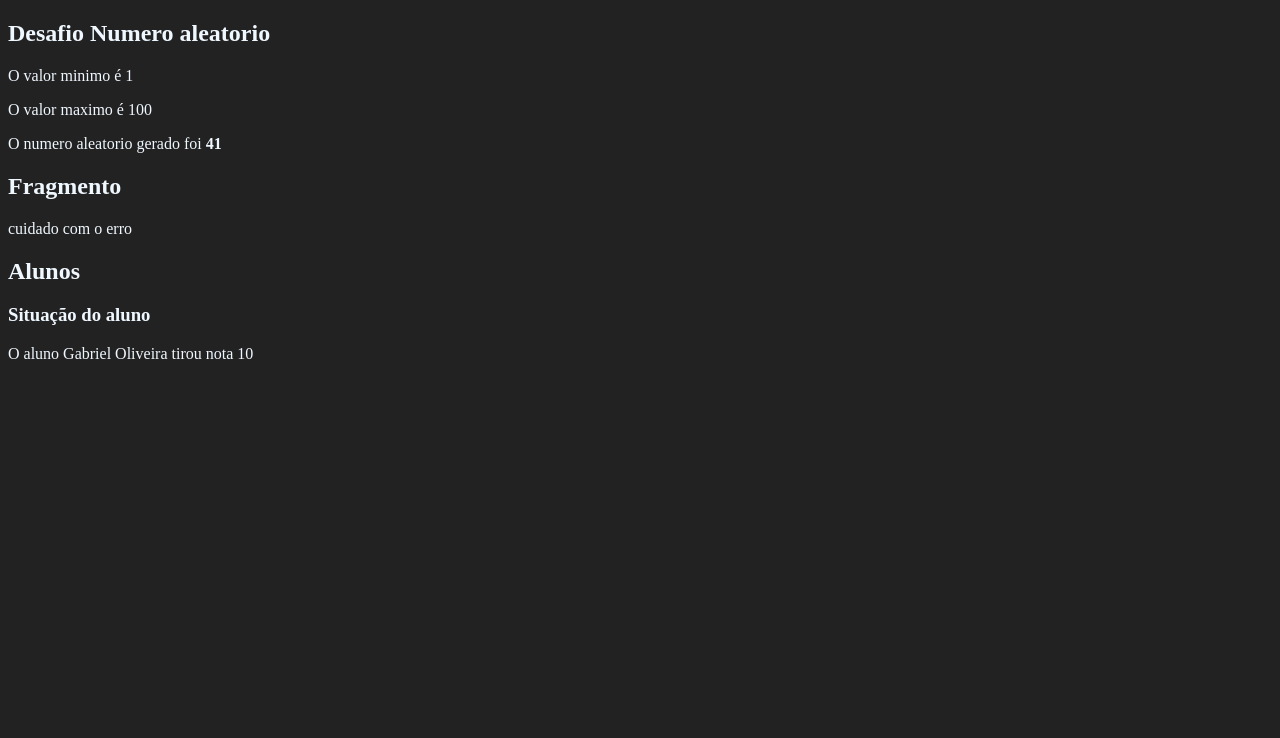
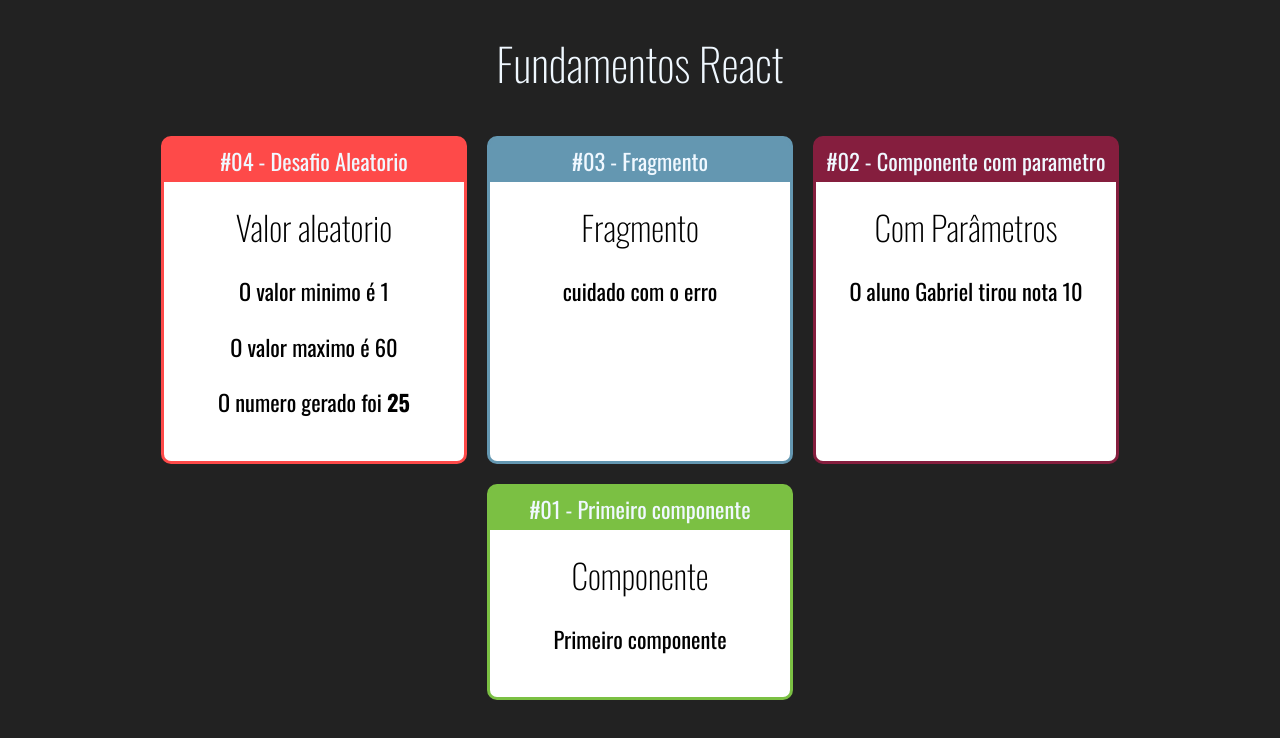
Before and after one commit to prgoliveira/React-COD3R, a React (Create React App) app in the folder fundamentos-react/: page / in a window 1280 px wide. Shown: the top 738 px of the page. Built offline with nearby package versions, Linux system fonts and the light colour scheme.

Commit message:
Aplicando melhorias no estilo utilizando cards e flex-box

```diff
--- a/fundamentos-react/public/index.html
+++ b/fundamentos-react/public/index.html
@@ -13,6 +13,7 @@
     <link rel="apple-touch-icon" href="%PUBLIC_URL%/logo192.png" />
 
     <link rel="manifest" href="%PUBLIC_URL%/manifest.json" />
+    <link href="https://fonts.googleapis.com/css2?family=Oswald:wght@200;300;400;500;600;700&display=swap" rel="stylesheet">
 
     <title>React App</title>
   </head>
--- /dev/null
+++ b/fundamentos-react/src/App.css
@@ -0,0 +1,5 @@
+.App .Cards{
+    display: flex;
+    justify-content: center;
+    flex-wrap: wrap;
+}
--- a/fundamentos-react/src/App.jsx
+++ b/fundamentos-react/src/App.jsx
@@ -1,24 +1,45 @@
 import React from 'react'
 
+import './App.css'
+
+import Card from './components/layout/Card'
+import Aleatorio from './components/basic/Aleatorio'
+import Fragmento from './components/basic/Fragmento'
+import ComParametro from './components/basic/ComParametro'
 import Primeiro from './components/basic/Primeiro'
-import ComParametro from './components/basic/ComParametro'
-import Fragmento from './components/basic/Fragmento'
-import Aleatorio from './components/basic/Aleatorio'
 
 
 export default _ => {
+
     return (
-        <div id="app">
-            <Aleatorio
-                min={100}
-                max={1}
-            />
-            <Fragmento />
-            <Primeiro></Primeiro>
-            <ComParametro
-                aluno="Gabriel Oliveira"
-                nota='10'
-            />
+
+        <div className="App">
+
+            <h1>Fundamentos React</h1>
+
+            <div className="Cards" >
+
+                <Card titulo="#04 - Desafio Aleatorio" color="#fe4a49" >
+                    <Aleatorio min={1} max={60} />
+                </Card>
+
+                <Card titulo="#03 - Fragmento" color="#6497b1" >
+                    <Fragmento />
+                </Card>
+
+                <Card titulo="#02 - Componente com parametro" color="#851e3e" >
+                    <ComParametro
+                        aluno="Gabriel"
+                        nota='10'
+                    />
+                </Card>
+
+                <Card titulo="#01 - Primeiro componente" color="#7bc043" >
+                    <Primeiro></Primeiro>
+                </Card>
+
+            </div>
+
         </div>
     )
 }
--- a/fundamentos-react/src/components/basic/Aleatorio.jsx
+++ b/fundamentos-react/src/components/basic/Aleatorio.jsx
@@ -1,19 +1,19 @@
 import React from 'react'
 
-export default (props) => {
+export default props => {
 
-    let { min, max} = props
+    let { min, max } = props
 
-    if(min>max) [min, max] = [max, min]
+    if (min > max) [min, max] = [max, min]
 
     const aleatorio = parseInt((Math.random() * (max - min + 1)) + min)
 
     return (
         <React.Fragment>
-            <h2>Desafio Numero aleatorio</h2>
+            <h2>Valor aleatorio</h2>
             <p>O valor minimo é {min}</p>
             <p>O valor maximo é {max}</p>
-            <p>O numero aleatorio gerado foi <b>{aleatorio}</b></p>
+            <p>O numero gerado foi <b>{aleatorio}</b></p>
         </React.Fragment>
     )
 }
--- a/fundamentos-react/src/components/basic/ComParametro.jsx
+++ b/fundamentos-react/src/components/basic/ComParametro.jsx
@@ -1,9 +1,12 @@
 import React from 'react'
+
 export default function ComParametro(props) {
-    const aluno = props.aluno
-    const nota = props.nota
+
+    const { aluno, nota } = props
+
     return (
         <div>
+            <h2>Com Parâmetros</h2>
             <p>O aluno {aluno} tirou nota {nota}</p>
         </div>
     )
--- a/fundamentos-react/src/components/basic/Fragmento.jsx
+++ b/fundamentos-react/src/components/basic/Fragmento.jsx
@@ -1,11 +1,15 @@
 import React from 'react'
 
-export default function Fragmento(props) {
+export default _ => {
+
     const Fragmento = React.Fragment
+
     return (
+
         <Fragmento>
             <h2>Fragmento</h2>
             <p>cuidado com o erro</p>
         </Fragmento>
+
     )
 }
--- a/fundamentos-react/src/components/basic/Primeiro.jsx
+++ b/fundamentos-react/src/components/basic/Primeiro.jsx
@@ -1,10 +1,11 @@
 import React from 'react'
-export default function () {
-    const msg = 'Situação do aluno'
+
+export default () => {
+
     return (
         <div>
-            <h2>Alunos</h2>
-            <h3> {msg} </h3>
+            <h2>Componente</h2>
+            <p>Primeiro componente</p>
         </div>
     )
 }
--- /dev/null
+++ b/fundamentos-react/src/components/layout/Card.css
@@ -0,0 +1,24 @@
+.Card{
+    border-radius: 10px;
+    overflow: hidden;
+    border: 3px solid ;
+    margin: 10px;
+
+    display: flex;
+    flex-direction: column;
+    max-width: 300px;
+    min-width: 300px;
+}
+
+.Card .Title{
+    padding: 5px 0px;
+    display: flex;
+    justify-content: center;
+}
+
+.Card .Content{
+    background-color: #fff;
+    color: #000;
+    padding: 20px;
+    flex: 1;
+}
--- /dev/null
+++ b/fundamentos-react/src/components/layout/Card.jsx
@@ -0,0 +1,18 @@
+import React from 'react'
+import './Card.css'
+
+export default props => {
+    const {titulo, children, color} = props
+
+    const cardStyle = {
+        backgroundColor: color || '#F00',
+        borderColor: color || '#F00'
+    }
+
+    return(
+        <div className="Card" style={cardStyle}>
+            <div className="Title">{titulo}</div>
+            <div className="Content">{children}</div>
+        </div>
+    )
+}
--- a/fundamentos-react/src/index.css
+++ b/fundamentos-react/src/index.css
@@ -1,4 +1,15 @@
 body {
     background-color: #222;
     color: aliceblue;
+    font-family: Oswald;
+    text-align: center;
+    font-size: 1.4rem;
 }
+
+h1, h2, h3 {
+    font-weight: 200;
+}
+
+h2, h3 {
+    margin: 0px;
+}
```
